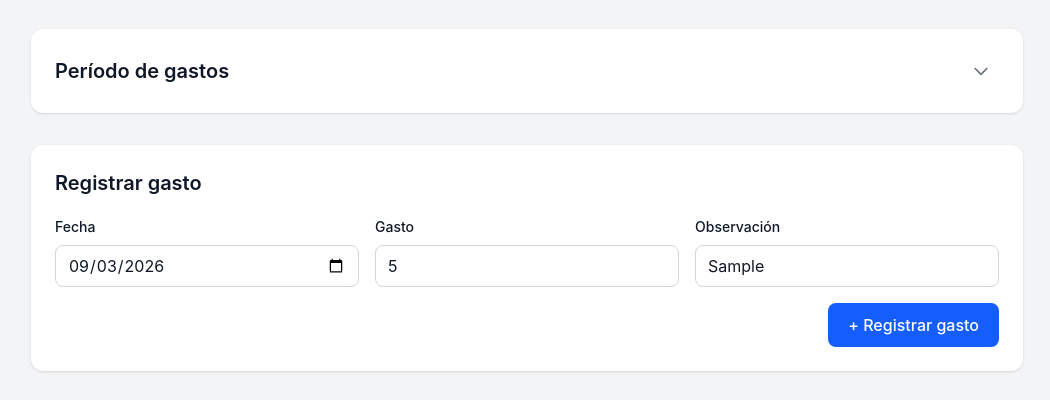
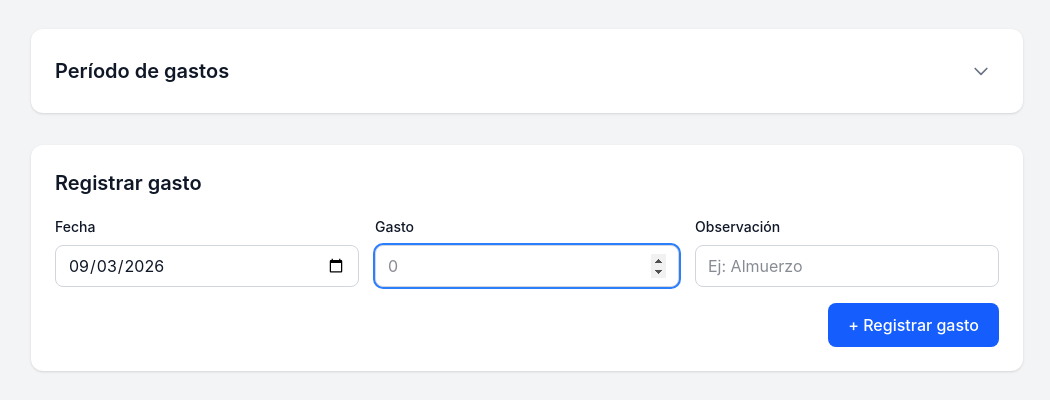
Before and after one commit to sebasttti/expense-o-meter, a website: page index.html in a window 1280 px wide. Both pictures are taken after typing "5", "Sample" into the empty fields and a click on the button "+ Registrar gasto". Shown: the part 99-499 px from the top of the page, without its empty margins (113-1163 px from the left). Drawn offline with nearby package versions, Linux system fonts and the light colour scheme; files that its build step writes are made by us from their sources.

Commit message:
fix: fix sorting expenses and warnings about collapse

```diff
--- a/assets/js/functions.js
+++ b/assets/js/functions.js
@@ -11,18 +11,36 @@ const expenseCount = document.getElementById('expenseCount');
 const periodStartInput = document.getElementById('periodStart');
 const periodEndInput = document.getElementById('periodEnd');
 
-let period = JSON.parse( localStorage.getItem('expensePeriod') ) || {     start: '',     end: '' };
+let period = JSON.parse(localStorage.getItem('expensePeriod')) || { start: '', end: '' };
 // Obtener gastos guardados
 let expenses = JSON.parse(localStorage.getItem('expenses')) || [];
 // Fecha actual por defecto
 const today = new Date();
 
-function registerExpense(event){
+function registerExpense(event) {
+  event.preventDefault();
 
+  const expense = {
+    id: Date.now(),
+    date: dateInput.value,
+    amount: parseFloat(amountInput.value),
+    observation: observationInput.value.trim(),
+  };
+
+  expenses.push(expense);
+
+  saveExpenses();
+
+  renderExpenses();
+
+  // Limpiar formulario
+  amountInput.value = '';
+  observationInput.value = '';
+
+  amountInput.focus();
 }
 
 function applyPeriod() {
-
   const start = periodStartInput.value;
   const end = periodEndInput.value;
 
@@ -38,17 +56,12 @@ function applyPeriod() {
 
   period = {
     start: start,
-        end: end
+    end: end,
   };
 
-    localStorage.setItem(
-        'expensePeriod',
-        JSON.stringify(period)
-    );
+  localStorage.setItem('expensePeriod', JSON.stringify(period));
 
   renderExpenses();
-
-
 }
 
 // Guardar en localStorage
@@ -58,20 +71,14 @@ function saveExpenses() {
 
 // Renderizar gastos
 function renderExpenses() {
-
   expenseTable.innerHTML = '';
 
   const currentPeriodExpenses = expenses.filter((expense) => {
-
     if (!period.start || !period.end) {
       return false;
     }
 
-        return (
-            expense.date >= period.start &&
-            expense.date <= period.end
-        );
-
+    return expense.date >= period.start && expense.date <= period.end;
   });
 
   if (currentPeriodExpenses.length === 0) {
@@ -80,16 +87,12 @@ function renderExpenses() {
     emptyMessage.classList.add('hidden');
   }
 
-    const sortedExpenses = [...currentPeriodExpenses].sort(
-        (a, b) => new Date(b.date) - new Date(a.date)
-    );
+  const sortedExpenses = [...currentPeriodExpenses].sort((a, b) => b.id - a.id);
 
   sortedExpenses.forEach((expense) => {
-
     const row = document.createElement('tr');
 
-        row.className =
-            'border-b border-gray-200 dark:border-gray-800';
+    row.className = 'border-b border-gray-200 dark:border-gray-800';
 
     row.innerHTML = `
             <td class="px-6 py-4">
@@ -136,10 +139,7 @@ function deleteExpense(id) {
 
 // Actualizar resumen
 function updateSummary(currentPeriodExpenses) {
-    const total = currentPeriodExpenses.reduce(
-        (sum, expense) => sum + expense.amount,
-        0
-    );
+  const total = currentPeriodExpenses.reduce((sum, expense) => sum + expense.amount, 0);
 
   totalAmount.textContent = formatCurrency(total);
 }
--- a/index.html
+++ b/index.html
@@ -61,7 +61,7 @@
 
 
             <!-- Contenido -->
-            <div x-show="open" x-collapse x-cloak class="mt-4">
+            <div x-show="open" x-cloak class="mt-4">
 
                 <div class="grid grid-cols-1 md:grid-cols-2 gap-4">
 
```
Lines whose indentation alone changed are shown as unchanged.
